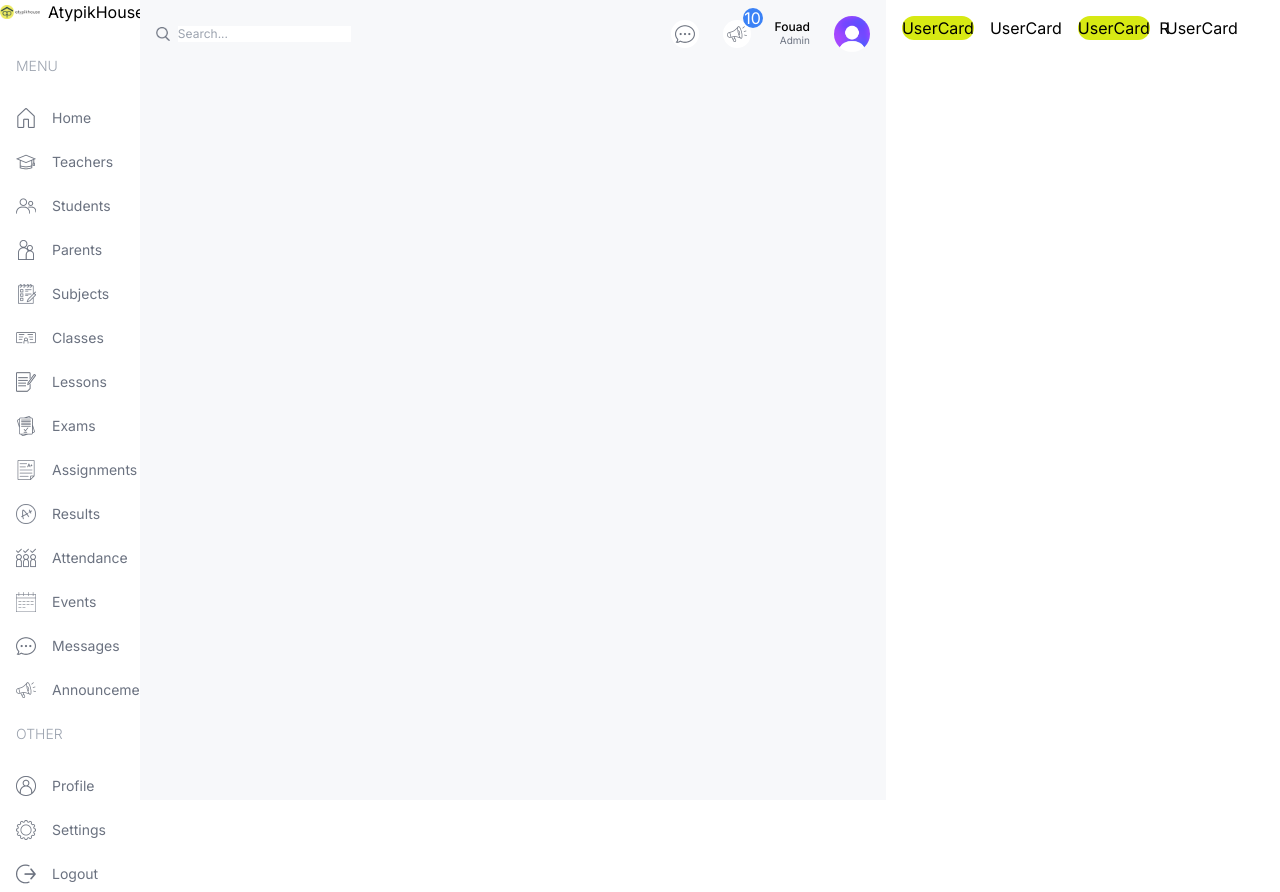
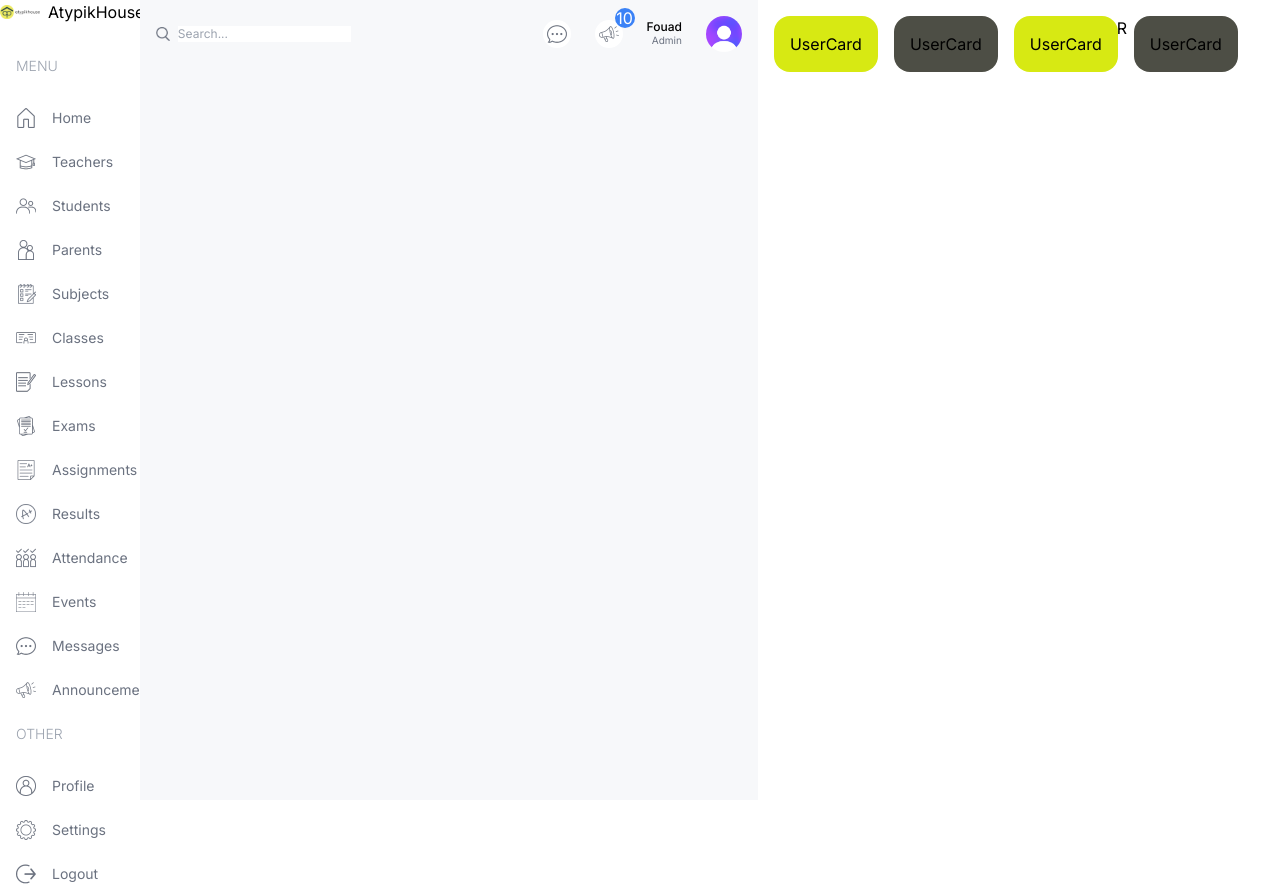
Before and after one commit to Fouad-berry/Responsive-ui-dashboard, a Next.js app: page /dashboard/admin in a window 1280 px wide. Built offline with nearby package versions, Linux system fonts and the light colour scheme.

Commit message:
update UserCard style v2

```diff
--- a/src/components/UserCard.tsx
+++ b/src/components/UserCard.tsx
@@ -2,7 +2,7 @@ import React from 'react';
 
 const UserCard = ({type}:{type:string}) => {
     return (
-        <div className='rounded-2xl odd:bg-[#d7e913]'>
+        <div className='rounded-2xl odd:bg-[#d7e913] even:bg-[#4d4e45] p-4'>
             UserCard
         </div>
     );
```
